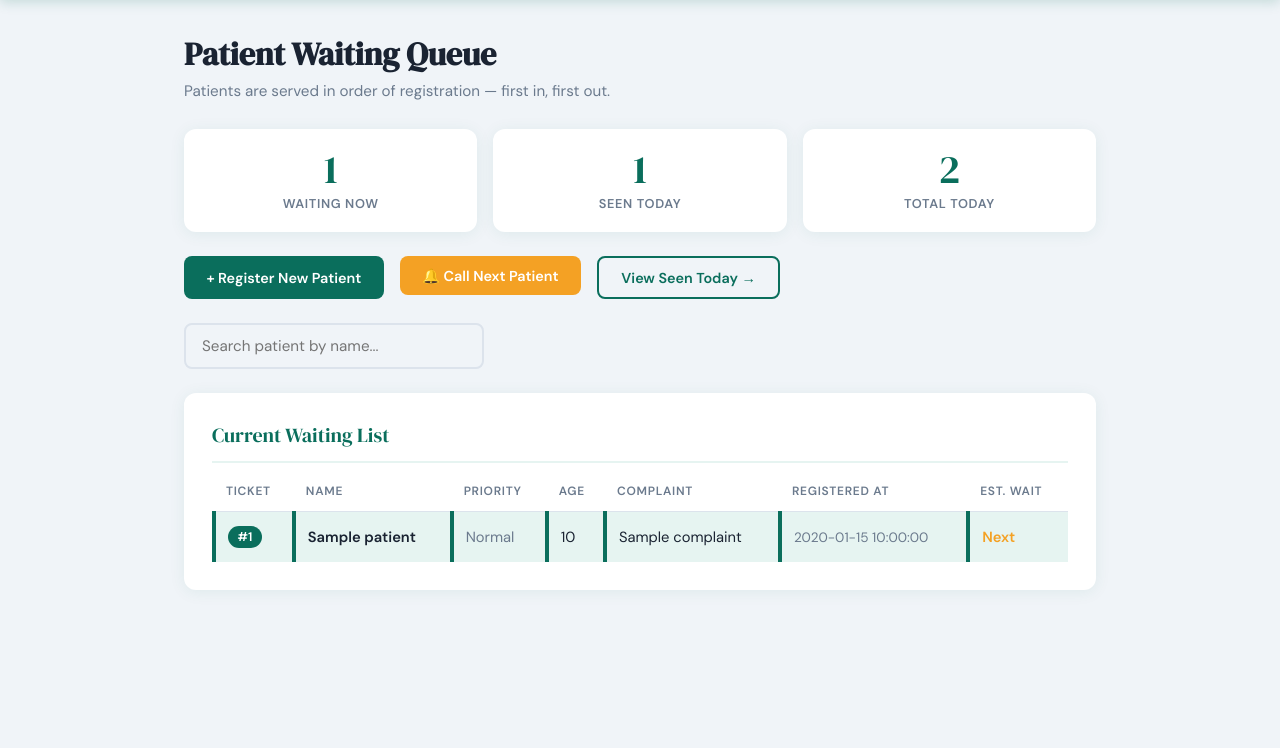
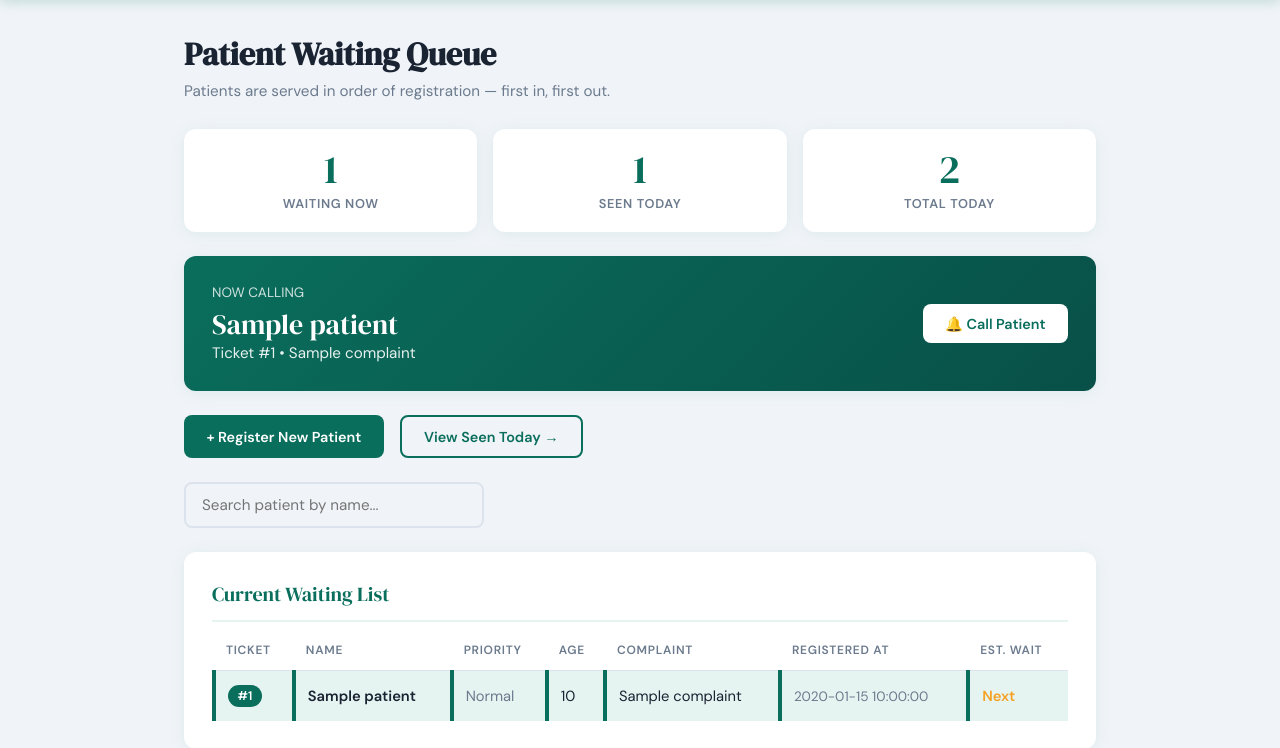
Before and after one commit to zuhurahh/health_clinic, a Flask app: template templates/index.html in a window 1280 px wide. Shown: the part 64-812 px from the top of the page. Before the commit the page ends 654 px from the top, so only its background shows below. Run offline with Flask 3, Linux system fonts and the light colour scheme; the template is opened without the code that fills it: most values are stand-ins (such as "Sample title", 1, 10 or a date in 2020).

Commit message:
display next patient name at top of home page

```diff
--- a/templates/index.html
+++ b/templates/index.html
@@ -29,13 +29,24 @@
   </div>
 </div>
 
+{% if waiting_list %}
+<div class="card" style="background: linear-gradient(135deg, var(--primary) 0%, #085048 100%); color: #fff;">
+  <div style="display:flex; align-items:center; justify-content:space-between; flex-wrap:wrap; gap:1rem;">
+    <div>
+      <div style="font-size:0.85rem; opacity:0.8; margin-bottom:0.25rem;">NOW CALLING</div>
+      <div style="font-family: 'DM Serif Display', serif; font-size:1.75rem;">{{ waiting_list[0].name }}</div>
+      <div style="font-size:0.95rem; opacity:0.9;">Ticket #{{ waiting_list[0].ticket_number }} • {{ waiting_list[0].complaint }}</div>
+    </div>
+    <form action="/call-next" method="POST">
+      <button type="submit" class="btn" style="background:#fff; color:var(--primary);" onclick="if(!confirm('Call the next patient from the queue?')){event.preventDefault();}">🔔 Call Patient</button>
+    </form>
+  </div>
+</div>
+{% endif %}
+
 <!-- Action buttons -->
 <div style="display:flex; gap:1rem; margin-bottom:1.5rem; flex-wrap:wrap;">
   <a href="/register" class="btn btn-primary">+ Register New Patient</a>
-
-  <form action="/call-next" method="POST" style="margin:0;">
-    <button type="submit" class="btn btn-accent">🔔 Call Next Patient</button>
-  </form>
 
   <a href="/seen-today" class="btn btn-outline">View Seen Today →</a>
 </div>
@@ -87,16 +98,6 @@
 </div>
 
 <script>
-  document.querySelector('form[action="/call-next"]').addEventListener('submit', function(e) {
-    const btn = this.querySelector('button');
-    if (!confirm('Call the next patient from the queue?')) {
-      e.preventDefault();
-      return;
-    }
-    btn.disabled = true;
-    btn.innerHTML = '<span class="spinner"></span> Calling...';
-  });
-
   document.getElementById('search').addEventListener('input', function() {
     const query = this.value.toLowerCase();
     const rows = document.querySelectorAll('#queue-table tbody tr');
```
